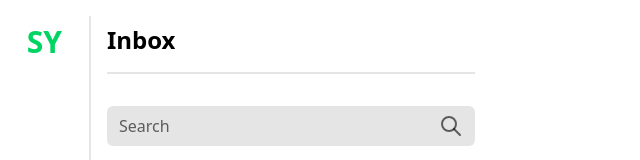
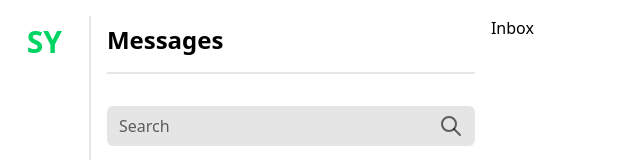
Before and after one commit to Agrimzz/synvo, a Next.js app: page /inbox in a window 1280 px wide. Shown: the top 160 px of the page, without its empty margins (0-640 px from the left). Built offline with nearby package versions, Linux system fonts and the light colour scheme.

Commit message:
route changed to tabs for nav items

```diff
--- a/src/app/(dashboard)/layout.tsx
+++ /dev/null
@@ -1,14 +0,0 @@
-import Navbar from "@/components/Navbar"
-
-export default function DashboardLayout({
-  children,
-}: Readonly<{
-  children: React.ReactNode
-}>) {
-  return (
-    <div className="w-full h-screen bg-background flex py-4">
-      <Navbar />
-      {children}
-    </div>
-  )
-}
--- /dev/null
+++ b/src/app/inbox/layout.tsx
@@ -0,0 +1,37 @@
+"use client"
+import Call from "@/components/Call"
+import Messages from "@/components/Messages"
+import Navbar from "@/components/Navbar"
+import People from "@/components/People"
+import { useState } from "react"
+
+export default function DashboardLayout({
+  children,
+}: Readonly<{
+  children: React.ReactNode
+}>) {
+  const [activeTab, setActiveTab] = useState("Messages")
+
+  const renderTab = () => {
+    switch (activeTab) {
+      case "Messages":
+        return <Messages />
+      case "People":
+        return <People />
+      case "Call":
+        return <Call />
+      default:
+        return null
+    }
+  }
+
+  return (
+    <div className="w-full h-screen bg-background flex py-4">
+      <Navbar setActiveTab={setActiveTab} activeTab={activeTab} />
+      <div className="w-[400px] bg-background py-2 px-4 overflow-y-scroll">
+        {renderTab()}
+      </div>
+      {children}
+    </div>
+  )
+}
--- /dev/null
+++ b/src/app/inbox/page.tsx
@@ -0,0 +1,7 @@
+import React from "react"
+
+const Inbox = () => {
+  return <div>Inbox</div>
+}
+
+export default Inbox
--- a/src/app/(dashboard)/call/page.tsx
+++ b/src/components/Call.tsx
@@ -1,7 +1,7 @@
 import React from "react"
 
 const Call = () => {
-  return <div className="text-foreground">Call</div>
+  return <div>Call</div>
 }
 
 export default Call
--- a/src/app/(dashboard)/inbox/page.tsx
+++ b/src/components/Messages.tsx
@@ -4,11 +4,11 @@ import { messageCards } from "@/constants"
 import { IconPlus } from "@tabler/icons-react"
 import React from "react"
 
-const Inbox = () => {
+const Messages = () => {
   return (
-    <div className="w-[400px] bg-background py-2 px-4 overflow-y-scroll">
+    <div>
       <h2 className="text-2xl text-foreground font-semibold pb-4 border-foreground/10 border-b-2">
-        Inbox
+        Messages
       </h2>
       <SearchInput />
 
@@ -28,4 +28,4 @@ const Inbox = () => {
   )
 }
 
-export default Inbox
+export default Messages
--- a/src/components/Navbar.tsx
+++ b/src/components/Navbar.tsx
@@ -1,28 +1,28 @@
 "use client"
 import { navItems } from "@/constants"
-import { usePathname, useRouter } from "next/navigation"
 import React from "react"
 import ThemeToggle from "./ThemeToggle"
 
-const Navbar = () => {
-  const pathname = usePathname()
-  const router = useRouter()
-
+const Navbar = ({
+  activeTab,
+  setActiveTab,
+}: {
+  activeTab: string
+  setActiveTab: React.Dispatch<React.SetStateAction<string>>
+}) => {
   const navlinks = navItems.map((links) => (
     <div
       key={links.name}
       className={`p-4 rounded-md cursor-pointer ${
-        pathname.includes(links.href)
-          ? "bg-accent text-primary"
-          : "text-gray-200"
+        activeTab === links.name ? "bg-accent text-primary" : "text-gray-200"
       }`}
-      onClick={() => router.push(links.href)}
+      onClick={() => setActiveTab(links.name)}
     >
       <links.Icon />
     </div>
   ))
   return (
-    <div className="flex flex-col justify-between items-center px-4 py-2 border-foreground/10 border-r-2">
+    <div className="flex flex-col justify-between items-center px-4 py-2 border-foreground/10 border-r-2 ">
       <div className="hidden md:flex">
         <h2 className="text-3xl text-primary font-bold">SY</h2>
       </div>
--- a/src/app/(dashboard)/people/page.tsx
+++ b/src/components/People.tsx
@@ -1,7 +1,7 @@
 import React from "react"
 
 const People = () => {
-  return <div className="text-foreground">People</div>
+  return <div>People</div>
 }
 
 export default People
--- a/src/constants/index.ts
+++ b/src/constants/index.ts
@@ -6,18 +6,15 @@ import {
 
 export const navItems = [
   {
-    name: "Inbox",
-    href: "/inbox",
+    name: "Messages",
     Icon: IconMessageFilled,
   },
   {
     name: "People",
-    href: "/people",
     Icon: IconUserFilled,
   },
   {
     name: "Call",
-    href: "/call",
     Icon: IconPhoneFilled,
   },
 ]
```
